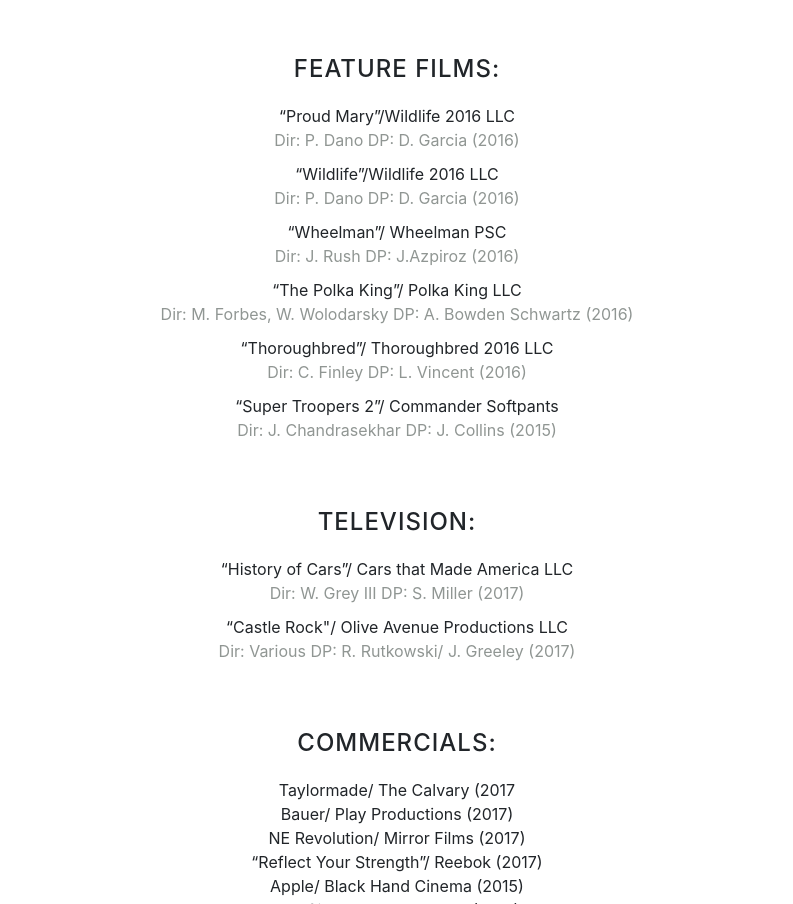
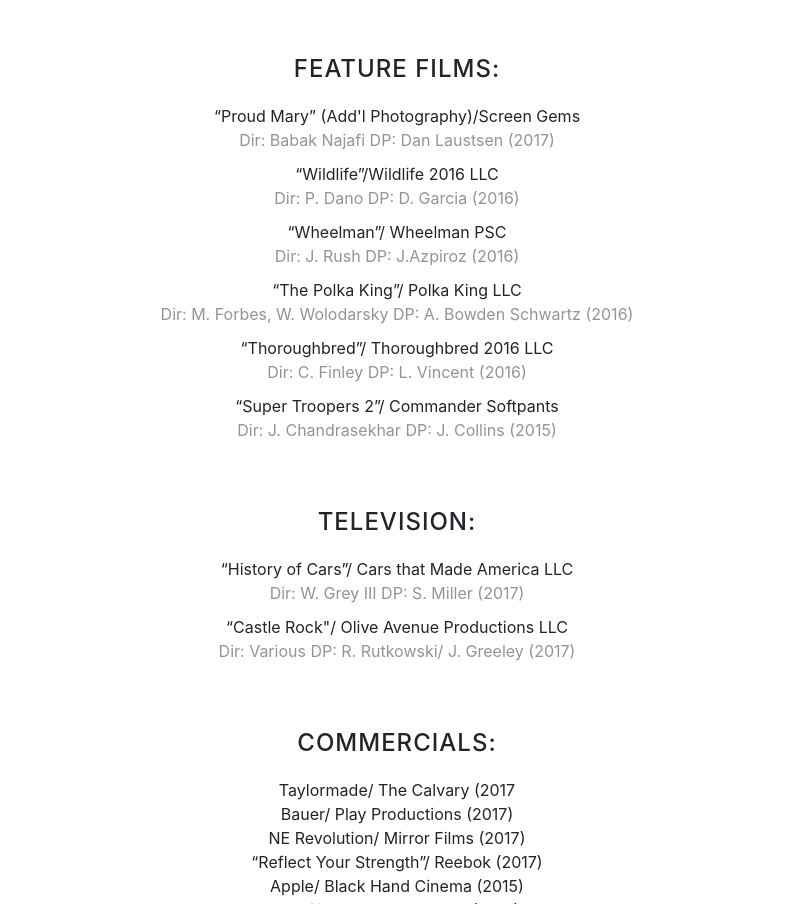
Before and after one commit to MaxMazzone/lenmazzone.com, a website with bundled scripts: page index.html in a window 1280 px wide. Shown: the part 1043-1947 px from the top of the page, without its empty margins (243-1036 px from the left). Built offline with nearby package versions, Linux system fonts and the light colour scheme.

Commit message:
Content Added

```diff
--- a/index.html
+++ b/index.html
@@ -75,8 +75,8 @@
             <h2 id=credit-title>Credits</h2>
             <h4 class="credit-header">Feature films:</h4>
             <ul class="list-unstyled">
-              <li class="credit">“Proud Mary”/Wildlife 2016 LLC</li>
-              <li class="credit-desc">Dir: P. Dano DP: D. Garcia (2016)</li>
+              <li class="credit">“Proud Mary” (Add'l Photography)/Screen Gems</li>
+              <li class="credit-desc">Dir: Babak Najafi DP: Dan Laustsen (2017)</li>
               <li class="credit">“Wildlife”/Wildlife 2016 LLC</li>
               <li class="credit-desc">Dir: P. Dano DP: D. Garcia (2016)</li>
               <li class="credit">“Wheelman”/ Wheelman PSC</li>
```
